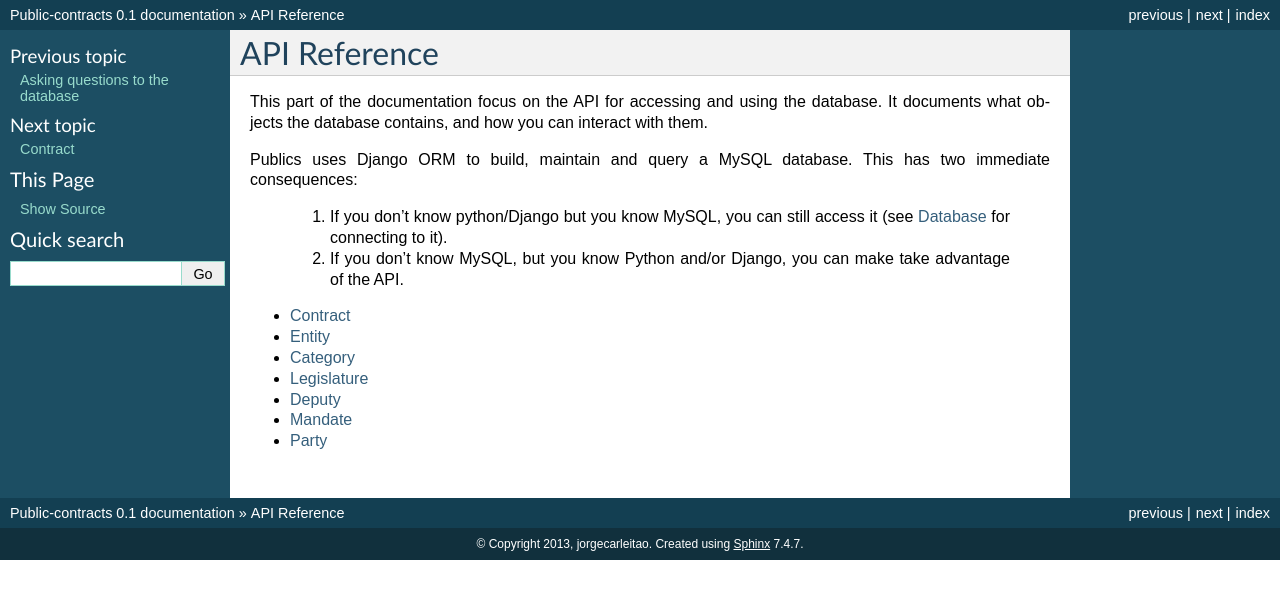
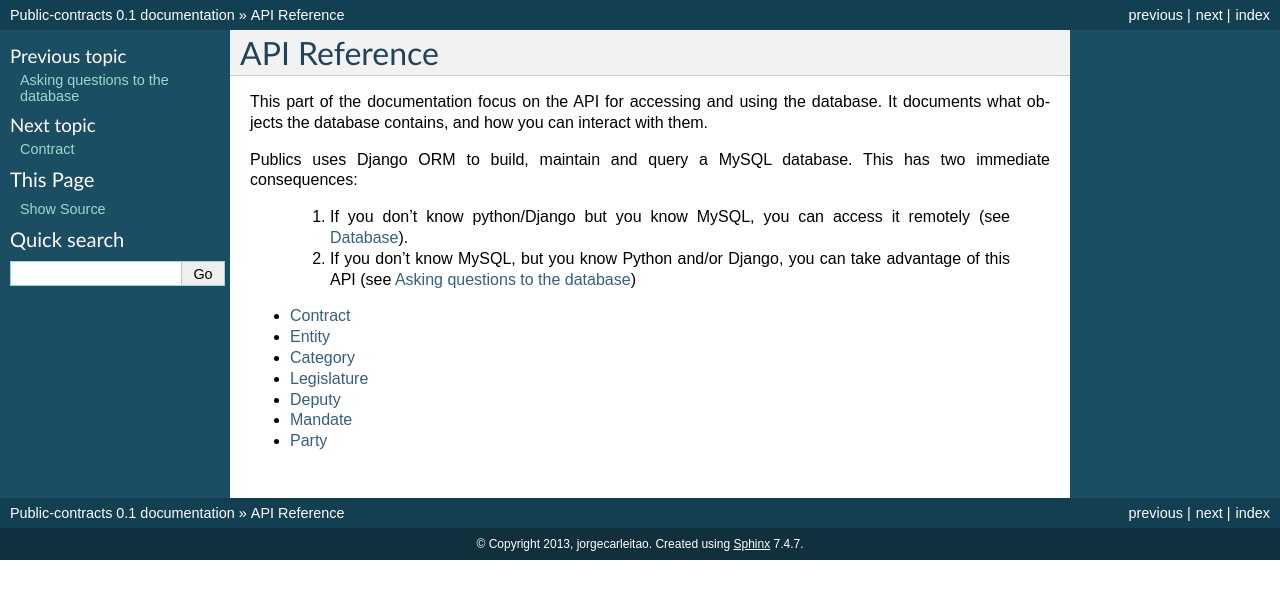
Before and after one commit to jorgecarleitao/public-contracts, a Sphinx documentation site: the page built from docs/api.rst, in a window 1280 px wide. Shown: the top 599 px of the page. Built offline with Sphinx 7.4.7, drawn with Linux system fonts in a browser that asks for light colours.

Commit message:
Made general improvements to the docs.

```diff
--- a/docs/api.rst
+++ b/docs/api.rst
@@ -7,8 +7,9 @@ It documents what objects the database contains, and how you can interact with t
 Publics uses Django ORM to build, maintain and query a MySQL database.
 This has two immediate consequences:
 
-    1. If you don't know python/Django but you know MySQL, you can still access it (see :doc:`tools/database` for connecting to it).
-    2. If you don't know MySQL, but you know Python and/or Django, you can make take advantage of the API.
+    1. If you don't know python/Django but you know MySQL, you can access it remotely (see :doc:`tools/database`).
+    2. If you don't know MySQL, but you know Python and/or Django,
+       you can take advantage of this API (see :doc:`/usage`)
 
 .. toctree::
    :maxdepth: 1
--- a/docs/installation.rst
+++ b/docs/installation.rst
@@ -50,8 +50,8 @@ Install using::
 
     pip install django-treebeard
 
-Running the database API
-------------------------
+Running the example
+-------------------
 
 .. _official number: http://www.base.gov.pt/base2/html/pesquisas/contratos.shtml
 
@@ -67,5 +67,5 @@ If everything went well, it outputs two numbers:
 
 If some problem occur, please drop by our mailing-list_ so we can help you.
 
-From here, you can see section :doc:`usage` for a tutorial, and section :doc:`API` for a complete
+From here, you can see section :doc:`usage` for a tutorial, and section :doc:`api` for the complete
 documentation.
```
Also changed, not shown: docs/usage.rst (+6 -6 lines).
